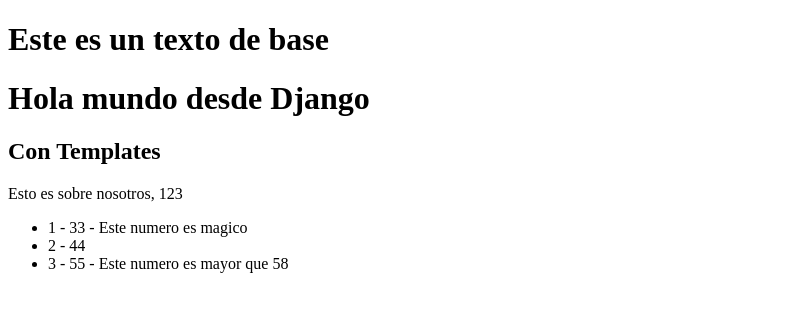
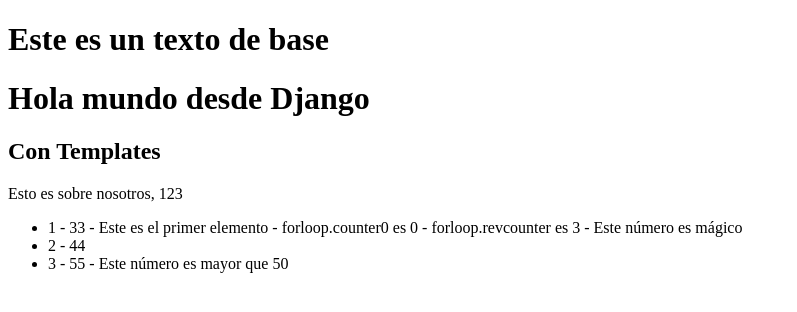
Before and after one commit to DrN25/Django_Parte3, a Django app: page / in a window 1280 px wide. Shown: the part 88-400 px from the top of the page, without its empty margins (0-797 px from the left). Run offline with Django 5.2, Linux system fonts and the light colour scheme.

Commit message:
Pregunta: Revisa el objeto forloop y hacer experimentos. Se probaron en una nueva branch los metodos de la documentacion como forloop.counter0, forloop.revcounter y forloop.first

```diff
--- a/src/listaContactos/templates/home.html
+++ b/src/listaContactos/templates/home.html
@@ -14,11 +14,21 @@
 		</p>
 		<ul>
 			{% for myItem in myList %}
-				<li>{{ forloop.counter }} - {{ myItem }}
+				<li>
+					{{ forloop.counter }} - {{ myItem }}
+					{% if forloop.first %}
+						- Este es el primer elemento
+					{% endif %}
+					{% if forloop.counter0 == 0 %}
+						- forloop.counter0 es 0
+					{% endif %}
+					{% if forloop.revcounter == 3 %}
+						- forloop.revcounter es 3
+					{% endif %}
 					{% if myItem == 33 %}
-						- Este numero es magico
+						- Este número es mágico
 					{% elif myItem > 50 %}
-						- Este numero es mayor que 58
+						- Este número es mayor que 50
 					{% endif %}
 				</li>
 			{% endfor %}
```
